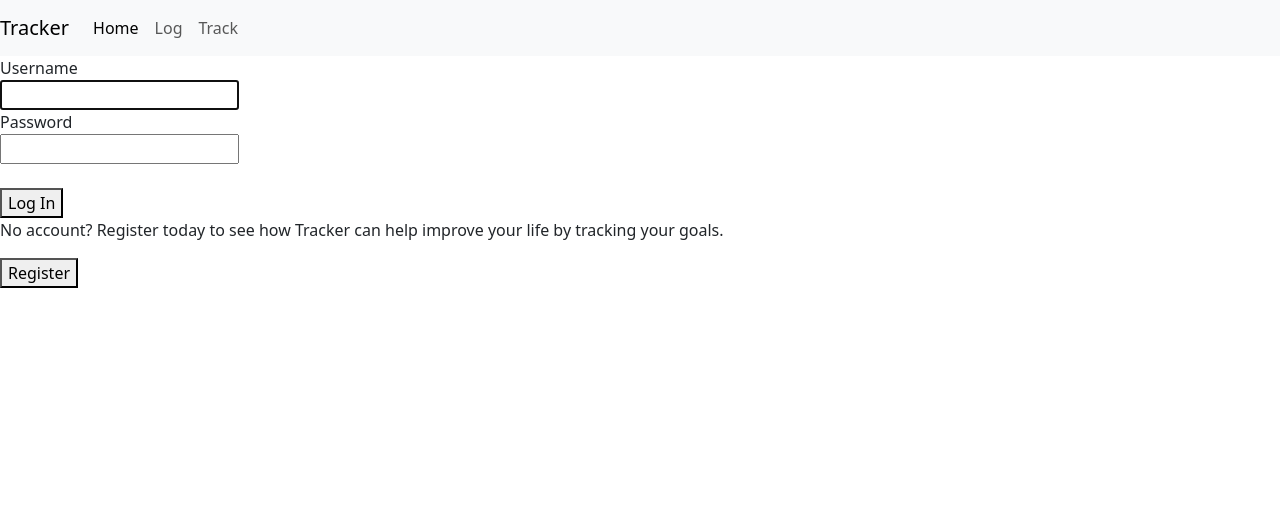
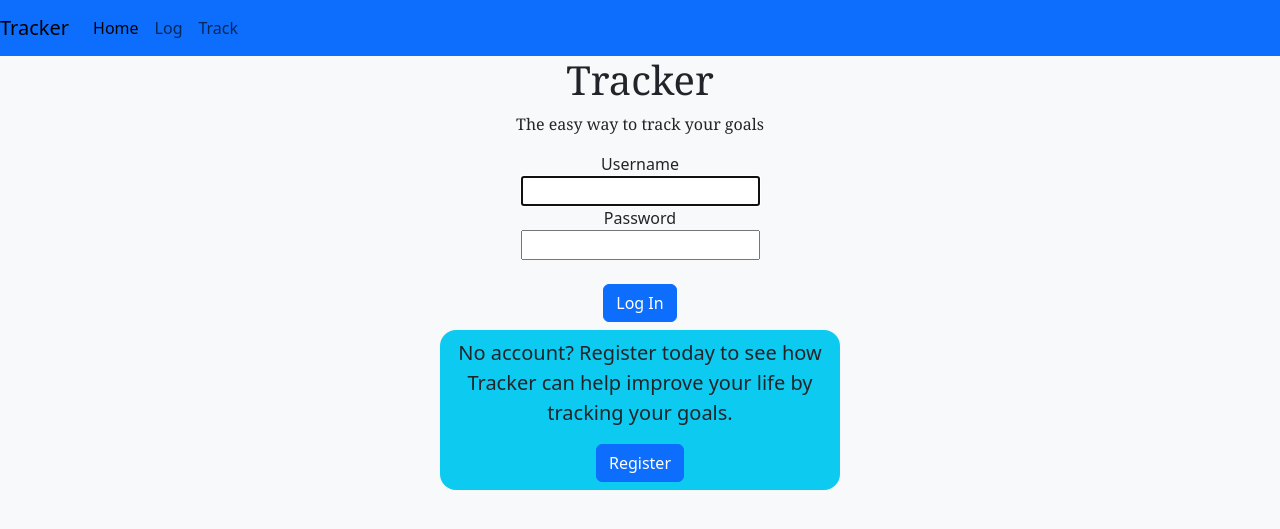
Before and after one commit to bradapc/tracker, a Flask app: page /login in a window 1280 px wide. Shown: the top 529 px of the page. Run offline with Flask 3, Linux system fonts and the light colour scheme.

Commit message:
Improved login page

```diff
--- a/static/style.css
+++ b/static/style.css
@@ -0,0 +1,25 @@
+.login-box {
+    display: flex;
+    flex-direction: column;
+    align-items: center;
+    text-align: center;
+    margin: auto;
+}
+
+.no-account {
+    border-radius: 16px;
+    padding: 8px;
+    margin: 8px;
+    width: 400px;
+}
+
+.no-account p {
+    font-size: 20px;
+}
+
+.login-greeting {
+    display: flex;
+    align-items: center;
+    flex-direction: column;
+    font-family: Georgia, serif;
+}
--- a/templates/layout.html
+++ b/templates/layout.html
@@ -4,14 +4,14 @@
     <head>
         {% block head %}
         <title>{% block title %}{% endblock %} - Tracker</title>
-        <link href="/static/style.css" rel="stylesheet">
         <meta charset="utf-8">
         <meta name="viewport" content="width=device-width, initial-scale=1">
+        <link href="/static/style.css" rel="stylesheet">
         <link href="https://cdn.jsdelivr.net/npm/bootstrap@5.3.3/dist/css/bootstrap.min.css" rel="stylesheet">
         {% endblock %}
     </head>
-    <body>
-        <nav class="navbar navbar-expand-lg navbar-light bg-light">
+    <body class="bg-light">
+        <nav class="navbar navbar-expand-lg navbar-light bg-primary">
             <a class="navbar-brand" href="#">Tracker</a>
             <button class="navbar-toggler" type="button" data-toggle="collapse" data-target="#navbarNavAltMarkup" aria-controls="navbarNavAltMarkup" aria-expanded="false" aria-label="Toggle navigation">
               <span class="navbar-toggler-icon"></span>
--- a/templates/login.html
+++ b/templates/login.html
@@ -5,18 +5,22 @@
 {% endblock %}
 
 {% block body %}
-        <div class="login-box">
+        <div class="container-fluid login-greeting">
+            <h1>Tracker</h1>
+            <p>The easy way to track your goals</p>
+        </div>
+        <div class="container-fluid login-box">
             <form method="post" action="/login">
                 <label for="username">Username</label><br>
                 <input type="text" autofocus name="username"><br>
                 <label for="password">Password</label><br>
-                <input type="text" name="password"><br><br>
-                <button type="submit">Log In</button>
+                <input type="password" name="password"><br><br>
+                <button class="btn btn-primary" type="submit">Log In</button>
             </form>
-            <div class="no-account">
+            <div class="bg-info no-account">
                 <p>No account? Register today to see how Tracker can help improve your life
                     by tracking your goals.</p>
-                <button type="button">Register</button>
+                <button class="btn btn-primary" type="button">Register</button>
             </div>
         </div>
 {% endblock %}
```
Also changed, not shown: 1 other file.
